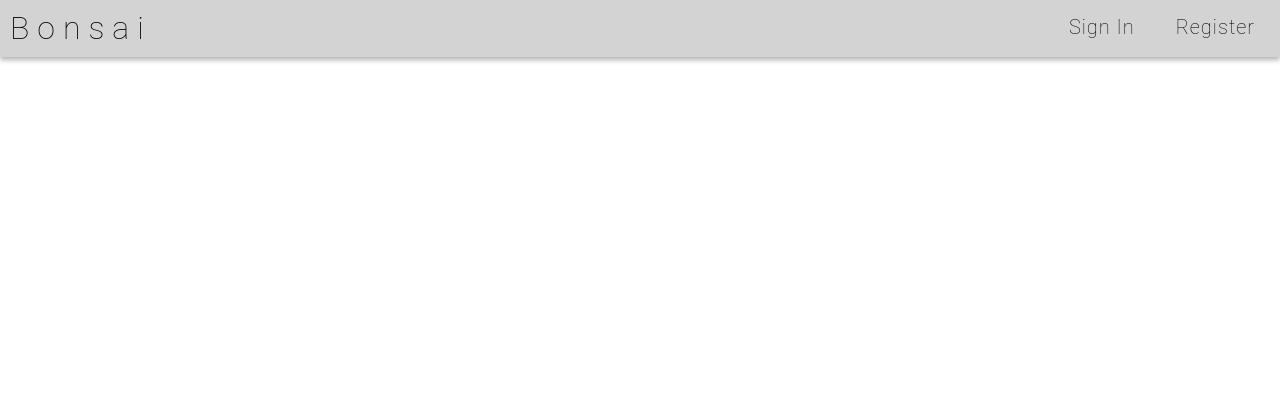
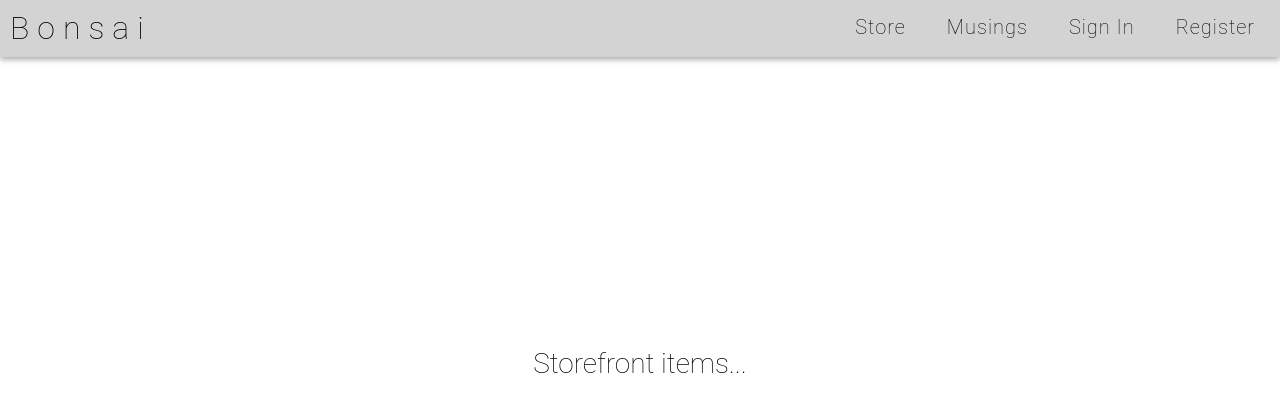
Before and after one commit to spencej4/bonsai, a React (Create React App) app: page /store in a window 1280 px wide. Shown: the top 412 px of the page. Built offline with nearby package versions, Linux system fonts and the light colour scheme.

Commit message:
adds store and musings links

```diff
--- a/public/index.html
+++ b/public/index.html
@@ -15,7 +15,7 @@
       user's mobile device or desktop. See https://developers.google.com/web/fundamentals/web-app-manifest/
     -->
     <link rel="manifest" href="%PUBLIC_URL%/manifest.json" />
-    <title>React App</title>
+    <title>Bonsai - Your Source for Inspiration</title>
   </head>
   <body>
     <noscript>You need to enable JavaScript to run this app.</noscript>
--- a/src/App.css
+++ b/src/App.css
@@ -154,7 +154,11 @@ button:focus {
   font-family: Roboto;
 }
 
-.headerLinkItem:nth-of-type(2) {
+.headerLinkItem:first-of-type {
+  margin-left: 0px;
+}
+
+.headerLinkItem {
   margin-left: 41px;
 }
 
@@ -162,6 +166,14 @@ button:focus {
   font-size: 20px;
   font-weight: 100;
   letter-spacing: 1px;
+}
+
+.temp-testing{
+  width: 100%;
+  height: 100vh;
+  margin-top: 350px;
+  text-align: center;
+  font-size: 28px;
 }
 
 .inputContainer {
--- a/src/components/header.js
+++ b/src/components/header.js
@@ -14,6 +14,12 @@ class Header extends Component {
 
                     <div className='headerLinksContainer'>
                         <li className='headerLinkItem'>
+                            <Link to="/store" className='headerLink'>Store</Link>
+                        </li>
+                        <li className='headerLinkItem'>
+                            <Link to="/musings" className='headerLink'>Musings</Link>
+                        </li>
+                        <li className='headerLinkItem'>
                             <Link to="/signin" className='headerLink'>Sign In</Link>
                         </li>
                         <li className='headerLinkItem'>
--- /dev/null
+++ b/src/pages/Musings/index.js
@@ -0,0 +1,13 @@
+import React, { Component } from 'react';
+
+class Musings extends Component {
+  render() {
+    return (
+      <div className='temp-testing'>
+        <h1>Blog Posts...</h1>
+      </div>
+    )
+    }
+}
+
+export default Musings
--- /dev/null
+++ b/src/pages/Store/index.js
@@ -0,0 +1,13 @@
+import React, { Component } from 'react';
+
+class Store extends Component {
+  render() {
+    return(
+      <div className='temp-testing'>
+        <h1>Storefront items...</h1>
+      </div>
+    )
+  }
+}
+
+export default Store
--- a/src/routes/index.js
+++ b/src/routes/index.js
@@ -2,6 +2,8 @@ import React, { Component } from 'react';
 import { Switch } from 'react-router-dom';
 import Route from './Route';
 import Landing from '../pages/Landing';
+import Store from '../pages/Store';
+import Musings from '../pages/Musings';
 import SignInPage from '../pages/SignIn';
 import Register from '../pages/Register';
 import Dashboard from '../pages/Dashboard';
@@ -13,7 +15,8 @@ class Routes extends Component {
     return (
       <Switch>
           <Route path="/"  exact component={Landing} />
-
+          <Route path='/store' component={Store} />
+          <Route path='/musings' component={Musings} />
           <Route
             path="/signin"
             render = {(props) => <SignInPage {...props}
```
Also changed, not shown: src/img/for development, localhost.png (added), src/img/for heroku deployment 'scripts, start'.png (added).
